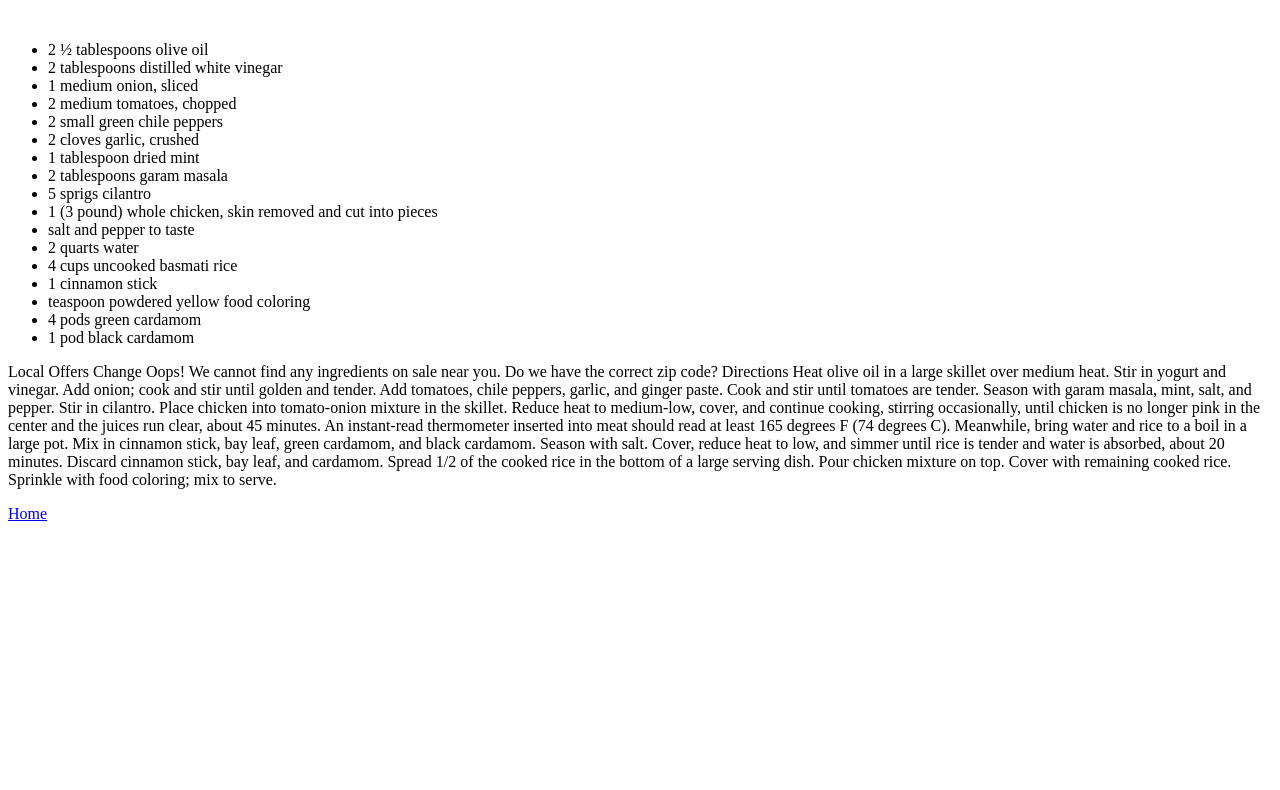
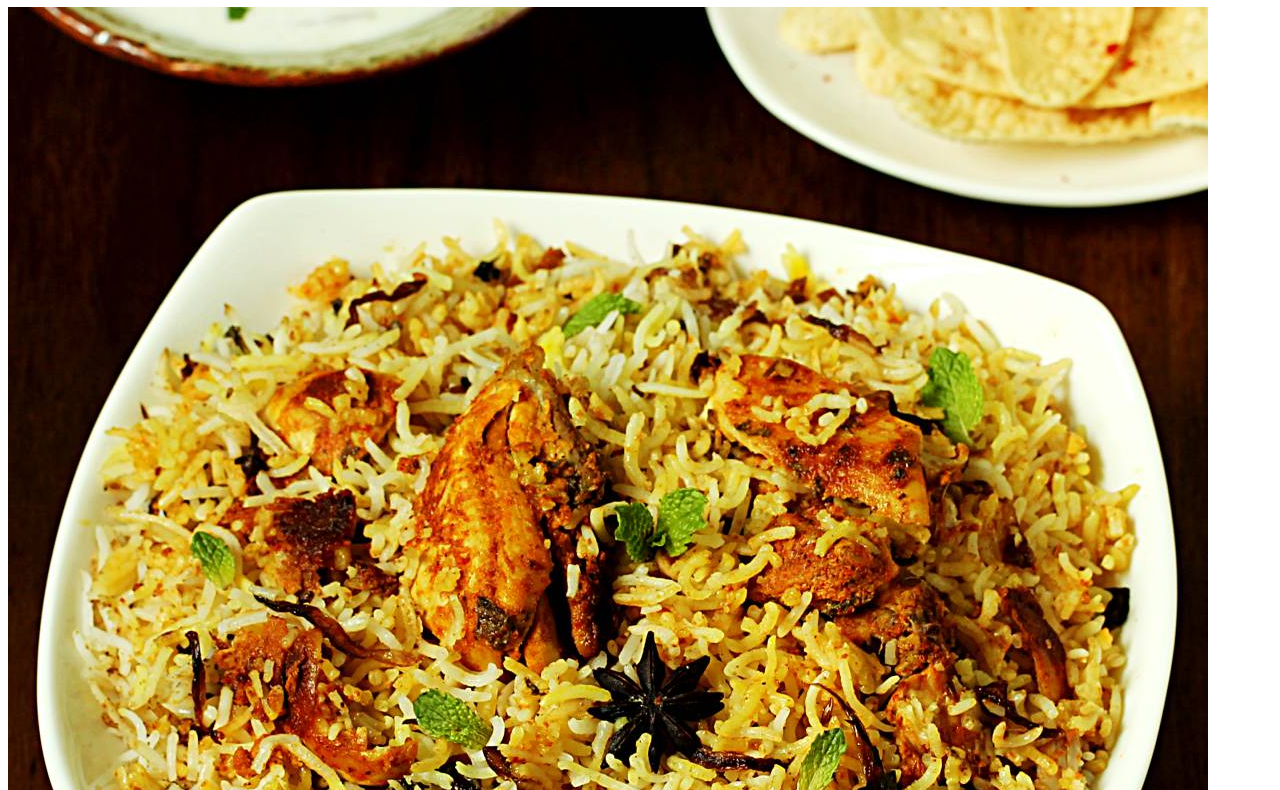
Before and after one commit to fawaaazi/odin-recipie, a plain HTML site: page recipie/biriyani.html in a window 1280 px wide. Shown: the part 73-863 px from the top of the page. Before the commit the page ends 800 px from the top, so only its background shows below. Drawn offline with Linux system fonts and the light colour scheme; the site is published under a folder, as on GitHub Pages, so addresses that start at the root find nothing.

Commit message:
resolved error of image not showing up

```diff
--- a/recipie/biriyani.html
+++ b/recipie/biriyani.html
@@ -7,7 +7,7 @@
 </head>
 <body>
     <h1>biriyani</h1>
-    <img src="/images/biriyani.jpg" alt="">
+    <img src="../images/biriyani.jpg" alt="">
     <p>
         <ul>
             <li>2 ½ tablespoons olive oil</li>
```
Also changed, not shown: recipie/mandhi.html (+1 -1 lines).
